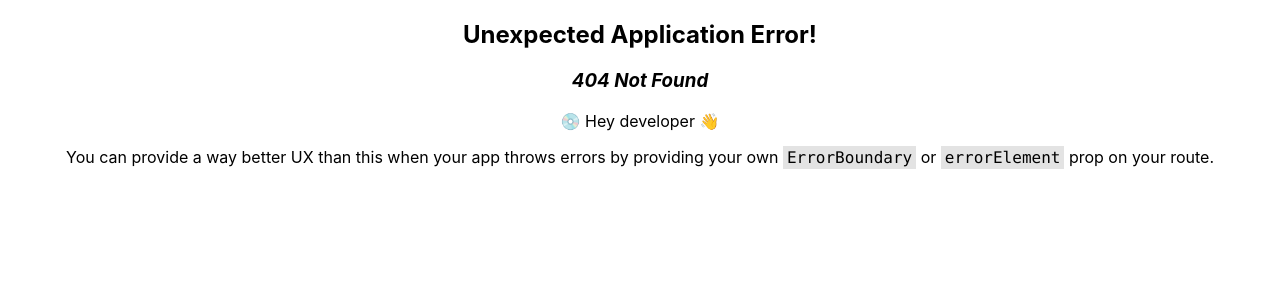
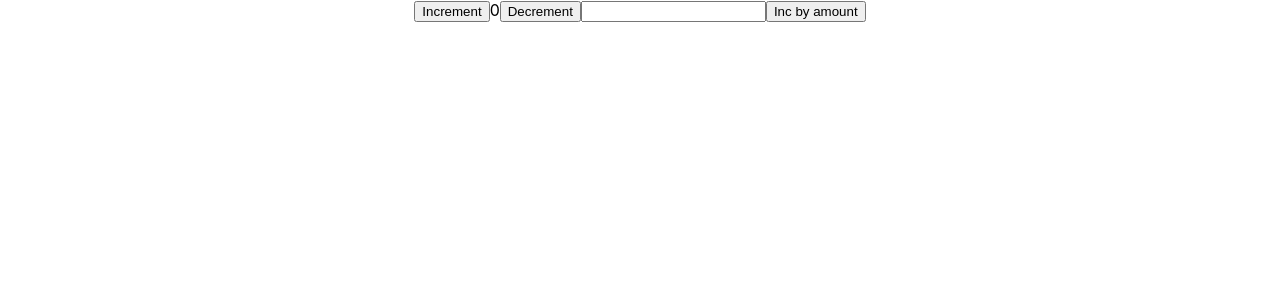
Before and after one commit to aisss27/onelab, a React (Create React App) app: page /counter in a window 1280 px wide. Before the commit this address had no page. Shown: the top 300 px of the page. Built offline with nearby package versions, Linux system fonts and the light colour scheme.

Commit message:
counter redux toolkit

```diff
--- a/package.json
+++ b/package.json
@@ -3,11 +3,13 @@
   "version": "0.1.0",
   "private": true,
   "dependencies": {
+    "@reduxjs/toolkit": "^2.2.1",
     "@testing-library/jest-dom": "^5.14.1",
     "@testing-library/react": "^13.0.0",
     "@testing-library/user-event": "^13.2.1",
     "react": "^18.2.0",
     "react-dom": "^18.2.0",
+    "react-redux": "^9.1.0",
     "react-router-dom": "^6.22.2",
     "react-scripts": "5.0.1",
     "styled-components": "^6.1.8",
--- /dev/null
+++ b/src/components/Counter.js
@@ -0,0 +1,39 @@
+import React, {useState} from 'react'
+import {decrement, increment, incrementByAmount} from "../redux/slices/counterSlice";
+import {useDispatch, useSelector} from "react-redux";
+
+
+export function Counter() {
+    const count = useSelector(state => state.counter.value)
+    const dispatch = useDispatch()
+    const [value, setValue] = useState(0);
+  const changeByAmountHandler = (e) => {
+      setValue(Number(e.target.value));
+    }
+
+    const onClickHandler = () => {
+        dispatch(incrementByAmount(value));
+    }
+
+    return (
+        <div>
+            <div>
+                <button
+                    aria-label="Increment value"
+                    onClick={() => dispatch(increment())}
+                >
+                    Increment
+                </button>
+                <span>{count}</span>
+                <button
+                    aria-label="Decrement value"
+                    onClick={() => dispatch(decrement())}
+                >
+                    Decrement
+                </button>
+                <input type="text" onChange={changeByAmountHandler}/>
+                <button onClick={onClickHandler}>Inc by amount</button>
+            </div>
+        </div>
+    )
+}
--- a/src/components/Home.jsx
+++ b/src/components/Home.jsx
@@ -6,6 +6,8 @@ export const Home = () => {
         <nav className='navigation-menu'>
             <Link to='/add'>Navigate to ADD</Link>
             <Link to='/list'>Navigate to LIST</Link>
+
+            <Link to='/counter'>Navigate to Counter</Link>
         </nav>
     )
 }
--- /dev/null
+++ b/src/redux/slices/counterSlice.js
@@ -0,0 +1,30 @@
+import { createSlice } from '@reduxjs/toolkit'
+
+const initialState = {
+    value: 0,
+}
+
+export const counterSlice = createSlice({
+    name: 'counter',
+    initialState,
+    reducers: {
+        increment: (state) => {
+            // Redux Toolkit allows us to write "mutating" logic in reducers. It
+            // doesn't actually mutate the state because it uses the Immer library,
+            // which detects changes to a "draft state" and produces a brand new
+            // immutable state based off those changes
+            state.value += 1
+        },
+        decrement: (state) => {
+            state.value -= 1
+        },
+        incrementByAmount: (state, action) => {
+            state.value += action.payload
+        },
+    },
+})
+
+// Action creators are generated for each case reducer function
+export const { increment, decrement, incrementByAmount } = counterSlice.actions
+
+export default counterSlice.reducer
--- /dev/null
+++ b/src/redux/store.js
@@ -0,0 +1,9 @@
+import { configureStore } from '@reduxjs/toolkit'
+import counterReducer from "./slices/counterSlice";
+
+
+export const store = configureStore({
+    reducer: {
+        counter: counterReducer,
+    },
+})
```
Also changed, not shown: src/App.js (+9 -0 lines), 1 other file (tests, documents, lock files or other folders).
